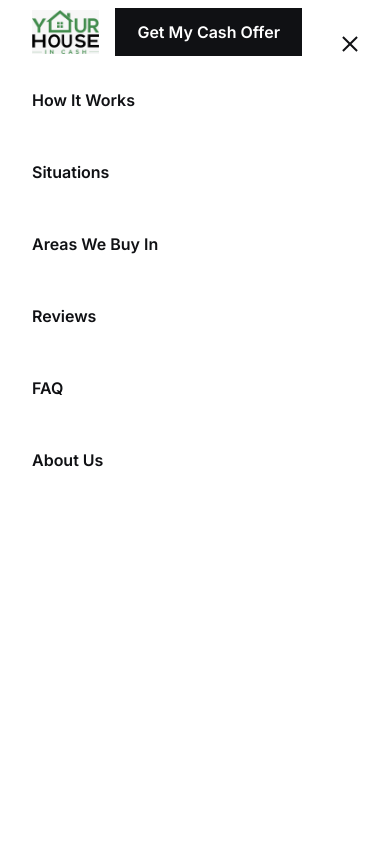
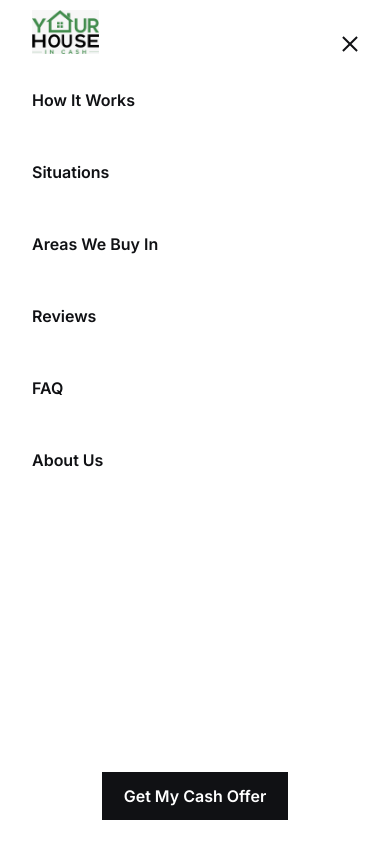
Before and after one commit to YHICAdmin/your-house-in-cash, a Next.js app: page / in a window 390 px wide. Both pictures are taken after a click on the button "Open navigation menu". Built offline with nearby package versions, Linux system fonts and the light colour scheme.

Commit message:
feat: move mobile header CTA into navigation menu

```diff
--- a/src/components/layout/site-header.module.css
+++ b/src/components/layout/site-header.module.css
@@ -54,7 +54,7 @@
   gap: var(--spacing-s);
 }
 
-.shortCtaLabel {
+.headerCta {
   display: none;
 }
 
@@ -146,11 +146,24 @@
 }
 
 .menuNavigation {
-  position: relative;
-  z-index: 1;
   width: min(calc(100% - (var(--spacing-s) * 2)), var(--container-content));
   margin-inline: auto;
   padding-inline: var(--content-inset);
+}
+
+.menuContent {
+  position: relative;
+  z-index: 1;
+  display: flex;
+  min-height: 100%;
+  flex-direction: column;
+}
+
+.menuCta {
+  display: flex;
+  justify-content: center;
+  margin-top: auto;
+  padding-bottom: var(--spacing-m);
 }
 
 .menuNavigation a {
@@ -172,16 +185,6 @@
   color: var(--color-brand-dark);
 }
 
-@media (max-width: 360px) {
-  .fullCtaLabel {
-    display: none;
-  }
-
-  .shortCtaLabel {
-    display: inline;
-  }
-}
-
 @media (min-width: 768px) {
   .header {
     --header-height: 72px;
@@ -189,6 +192,14 @@
 
   .logo {
     height: 48px;
+  }
+
+  .headerCta {
+    display: inline-flex;
+  }
+
+  .menuCta {
+    display: none;
   }
 }
 
--- a/src/components/layout/site-header.tsx
+++ b/src/components/layout/site-header.tsx
@@ -194,10 +194,9 @@ export function SiteHeader() {
         </nav>
 
         <div className={styles.actions}>
-          <PrimaryButtonLink href="#">
-            <span className={styles.fullCtaLabel}>Get My Cash Offer</span>
-            <span className={styles.shortCtaLabel}>Get Offer</span>
-          </PrimaryButtonLink>
+          <span className={styles.headerCta}>
+            <PrimaryButtonLink href="#">Get My Cash Offer</PrimaryButtonLink>
+          </span>
           <button
             ref={toggleRef}
             className={styles.menuToggle}
@@ -222,6 +221,7 @@ export function SiteHeader() {
           className={`${styles.menuPanel}${isMenuOpen ? ` ${styles.menuPanelOpen}` : ""}`}
         >
           <LineSystem variant="local" />
+          <div className={styles.menuContent}>
             <nav className={styles.menuNavigation} aria-label="Mobile navigation">
               {navigationItems.map((item, index) => (
                 <a
@@ -234,6 +234,10 @@ export function SiteHeader() {
                 </a>
               ))}
             </nav>
+            <div className={styles.menuCta}>
+              <PrimaryButtonLink href="#">Get My Cash Offer</PrimaryButtonLink>
+            </div>
+          </div>
         </div>
       ) : null}
     </header>
```
Also changed, not shown: 1 other file (tests, documents, lock files or other folders). Lines whose indentation alone changed are shown as unchanged.
